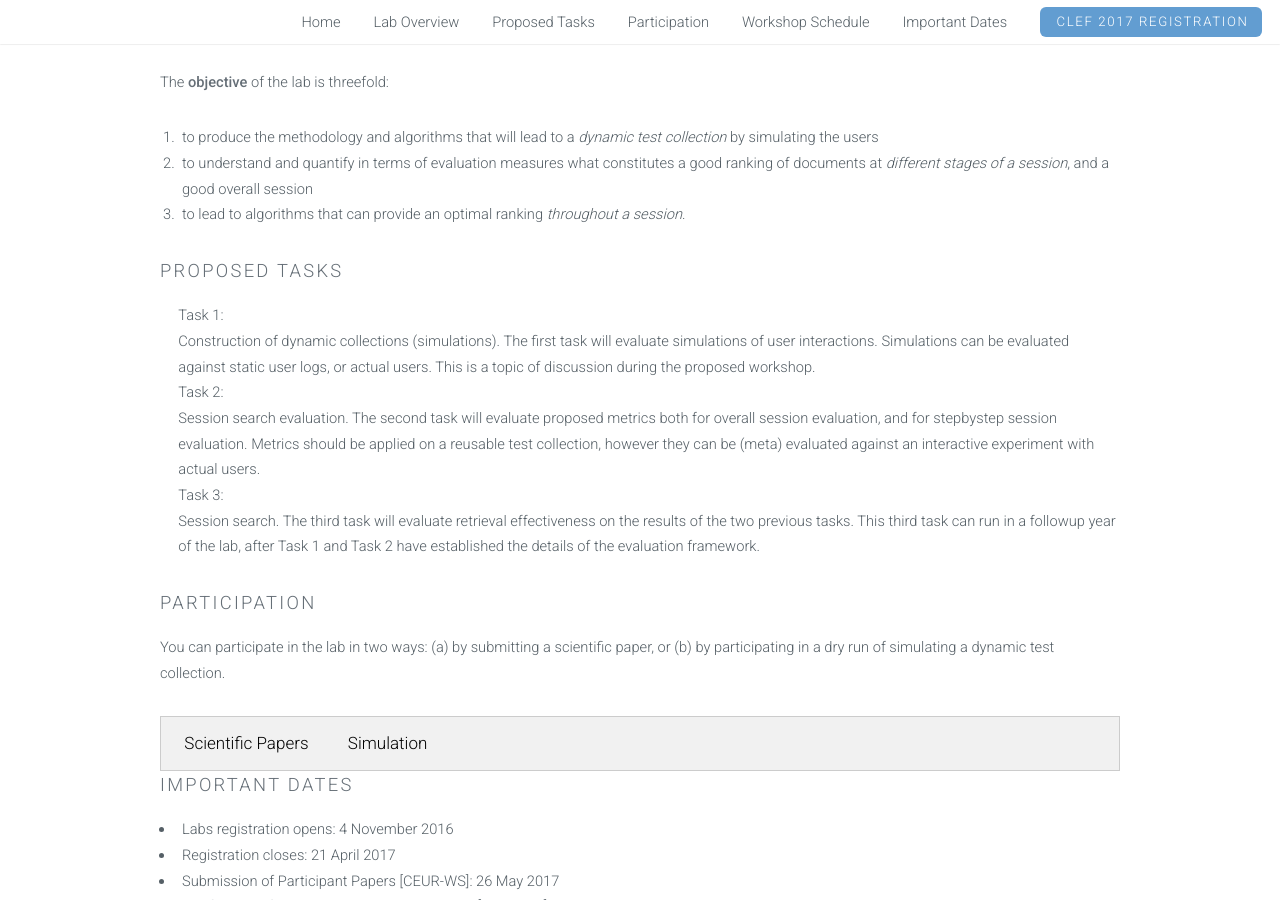
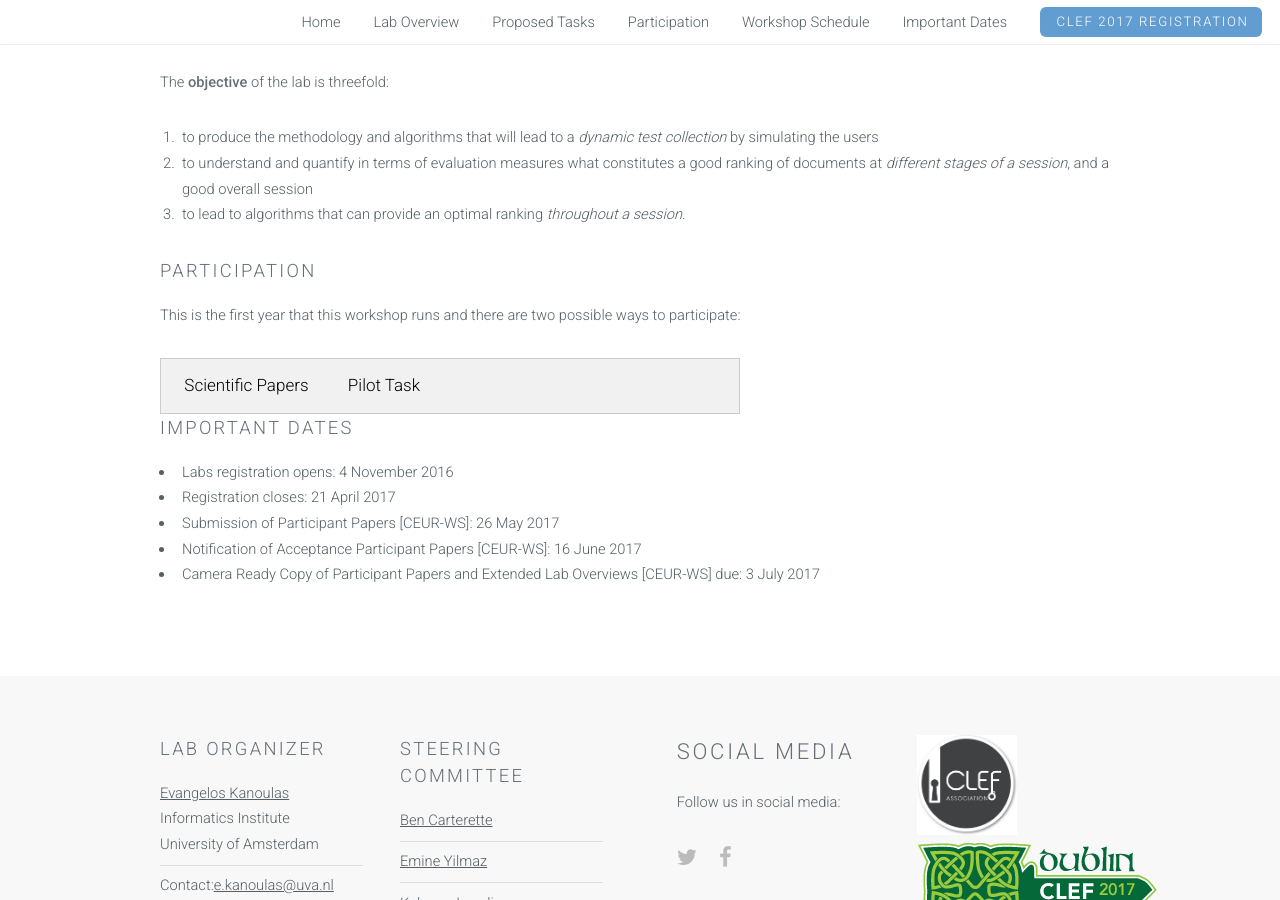
Before and after one commit to ekanou/dynamicsearch, a Jekyll site: the page built from clef-lab.html, in a window 1280 px wide and 900 px high, scrolled down 432 px. Built offline with Jekyll 4.4.1, drawn with Linux system fonts in a browser that asks for light colours.

Commit message:
Update clef-lab.html

```diff
--- a/clef-lab.html
+++ b/clef-lab.html
@@ -27,6 +27,7 @@ layout: clef-default
             </div>
         </div>
 
+        <!--
         <div class="container">
             <div class="row">
                 <section id="Proposed Tasks">
@@ -46,16 +47,17 @@ layout: clef-default
                 </section>
             </div>
         </div>
+        -->
 
         <div class="container">
             <div class="row">
                 <section id="Participation">
                         <h3>Participation</h3>
-                        <p>You can participate in the lab in two ways: (a) by submitting a scientific paper, or (b) by participating in a dry run of simulating a dynamic test collection.</p>
+                        <p>This is the first year that this workshop runs and there are two possible ways to participate:</p>
                         <div id="Submissions">
                                 <ul class="tab">
                                         <li><a href="javascript:void(0)" class="tablinks" onclick="openTab(event, 'Papers')" id="defaultOpen">Scientific Papers</a></li>
-                                        <li><a href="javascript:void(0)" class="tablinks" onclick="openTab(event, 'Simulation')">Simulation</a></li>
+                                        <li><a href="javascript:void(0)" class="tablinks" onclick="openTab(event, 'Pilot Task')">Pilot Task</a></li>
                                 </ul>
 
                                 <div id="Papers" class="tabcontent">
@@ -66,8 +68,8 @@ layout: clef-default
                                         <p>The workshop is open to the submission of papers describing test collections or data sets suitable for guiding the construction of dynamic test collections, tasks and evaluation metrics.</p>
                                 </div>
 
-                                <div id="Simulation" class="tabcontent">
-                                        <h3>Simulation Evaluation (Dry Run)</h3>
+                                <div id="Pilot Task" class="tabcontent">
+                                        <h3>Pilot Task</h3>
                                         <p>TBD</p>
                                 </div>
                 </section>
```
